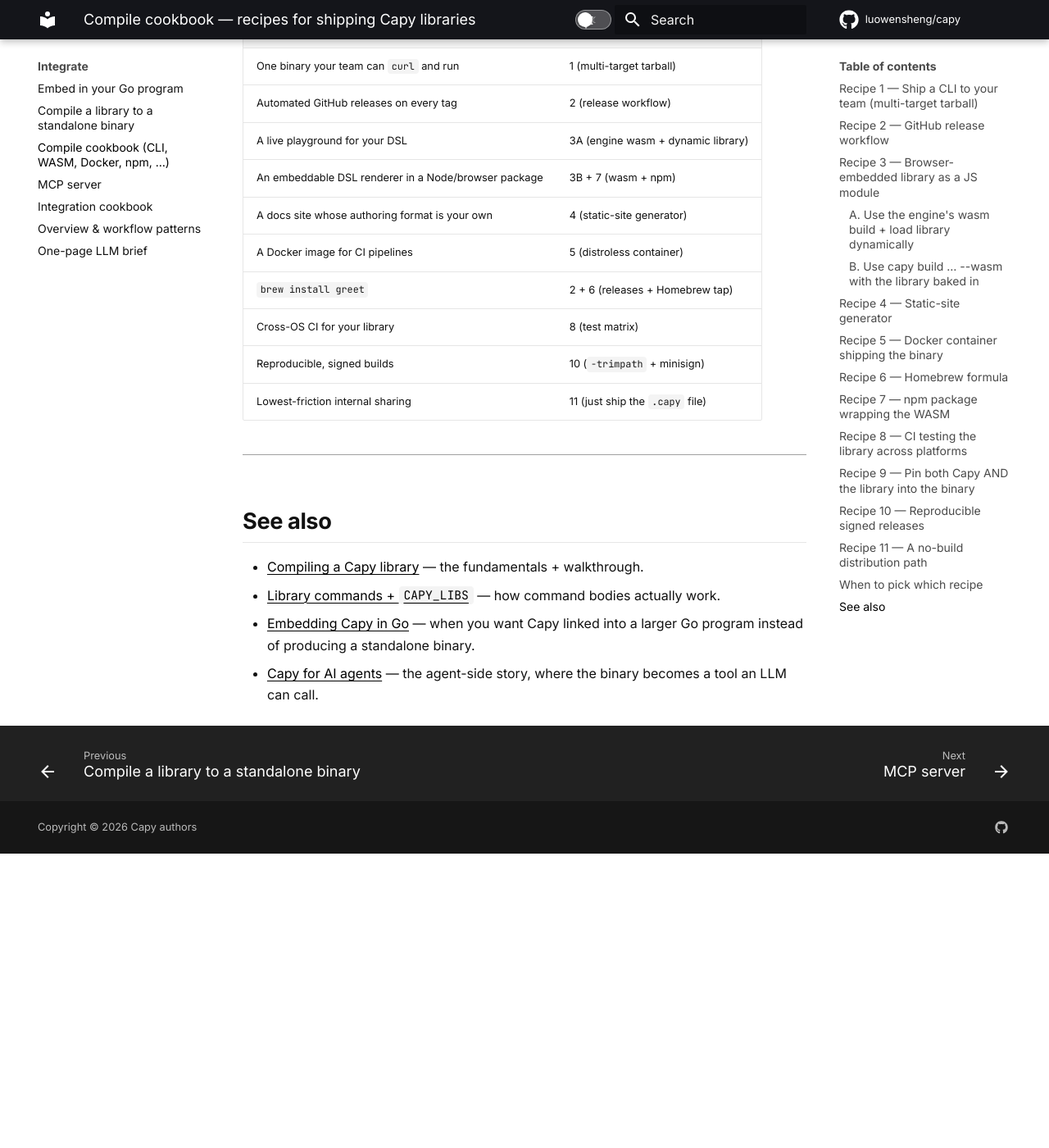
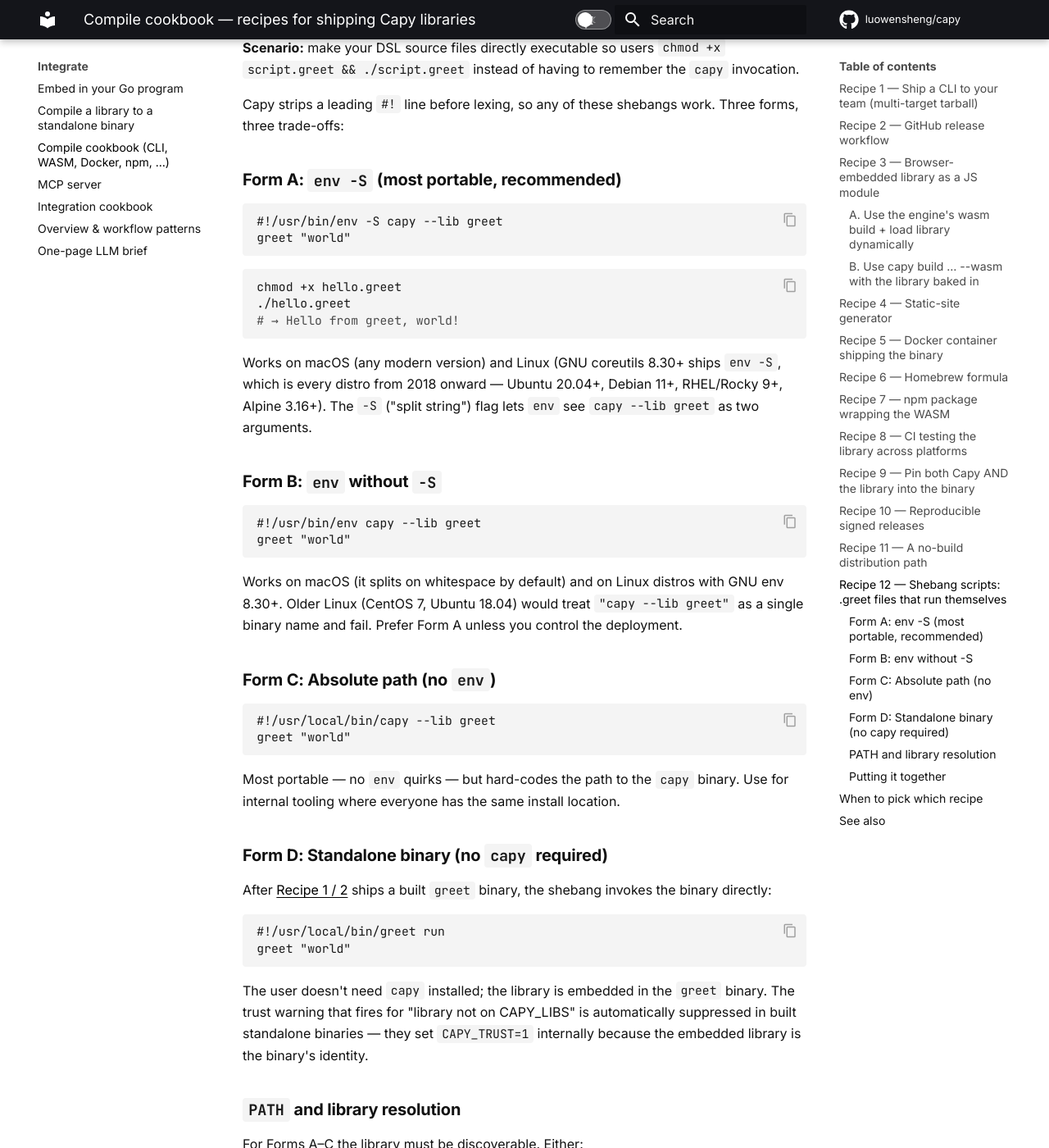
Before and after one commit to luowensheng/capy, an MkDocs documentation site: the page built from docs/cookbook-compile.md, in a window 1280 px wide and 1400 px high, scrolled down 11817 px. Shown: the whole window at 82% size. Built offline with MkDocs 1.6.1 and Material for MkDocs 9.7.7, drawn with Linux system fonts in a browser that asks for light colours; comment, search, counter and statistics services are not loaded; before the commit the page ends 12858 px from its top, so only the background shows below that; some of the changed text lies outside the part shown.

Commit message:
feat(cli): shebang scripts that run themselves on Linux/macOS
Capy already strips leading `#!` lines before lexing — the
infrastructure for shebang execution has been in place since v0.19.
This commit documents the four shebang forms with explicit
trade-offs and lands one ergonomic fix.

Verified working on macOS (and by extension Linux with coreutils
8.30+) for all four forms:

  #!/usr/bin/env -S capy --lib greet      (Form A — recommended)
  #!/usr/bin/env capy --lib greet         (Form B — no -S)
  #!/usr/local/bin/capy --lib greet       (Form C — absolute path)
  #!/usr/local/bin/greet run              (Form D — built binary)

Form A uses `env -S` (GNU coreutils 8.30+, shipped in every
distro from 2018 onward), letting `env` split `capy --lib greet`
into separate args. Form D — a binary produced by `capy build` —
needs no `env` at all because the library is embedded.

Trust-warning fix for Form D:
  Built standalone binaries were emitting the "library not on
  CAPY_LIBS" warning every invocation, because they write the
  embedded library to a temp file and pass that path to
  orchestrator.RunCommand. The warning is wrong for this case —
  the library is part of the binary's identity; the user trusted
  it by running the binary. The generated `main.go` now sets
  CAPY_TRUST=1 before invoking RunCommand, which the existing
  shouldWarnUntrusted check already honors.

Documentation:
  • New Recipe 12 in cookbook-compile.md with all four shebang
    forms, PATH/library-resolution caveats, and a complete
    install-once-system-wide walk-through.
  • Bonus section in whats-new.md highlighting the shebang
    capability with a link to the cookbook recipe.
  • Decision table updated with the new row.

New regression sample `samples/shebang-greet/` proves the leading
`#!` line is stripped correctly — the script's first line is a
shebang and the remaining `greet "…"` calls render identically to
a no-shebang version.

mkdocs build --strict clean; all goldens pass.

Co-Authored-By: Claude Opus 4.7 (1M context) <noreply@anthropic.com>

````diff
--- a/docs/cookbook-compile.md
+++ b/docs/cookbook-compile.md
@@ -558,6 +558,110 @@ every user needs `capy` installed — which is itself a single
 
 ---
 
+## Recipe 12 — Shebang scripts: `.greet` files that run themselves
+
+**Scenario:** make your DSL source files directly executable so
+users `chmod +x script.greet && ./script.greet` instead of having
+to remember the `capy` invocation.
+
+Capy strips a leading `#!` line before lexing, so any of these
+shebangs work. Three forms, three trade-offs:
+
+### Form A: `env -S` (most portable, recommended)
+
+```
+#!/usr/bin/env -S capy --lib greet
+greet "world"
+```
+
+```sh
+chmod +x hello.greet
+./hello.greet
+# → Hello from greet, world!
+```
+
+Works on macOS (any modern version) and Linux (GNU coreutils 8.30+
+ships `env -S`, which is every distro from 2018 onward — Ubuntu
+20.04+, Debian 11+, RHEL/Rocky 9+, Alpine 3.16+). The `-S` ("split
+string") flag lets `env` see `capy --lib greet` as two arguments.
+
+### Form B: `env` without `-S`
+
+```
+#!/usr/bin/env capy --lib greet
+greet "world"
+```
+
+Works on macOS (it splits on whitespace by default) and on Linux
+distros with GNU env 8.30+. Older Linux (CentOS 7, Ubuntu 18.04)
+would treat `"capy --lib greet"` as a single binary name and fail.
+Prefer Form A unless you control the deployment.
+
+### Form C: Absolute path (no `env`)
+
+```
+#!/usr/local/bin/capy --lib greet
+greet "world"
+```
+
+Most portable — no `env` quirks — but hard-codes the path to the
+`capy` binary. Use for internal tooling where everyone has the
+same install location.
+
+### Form D: Standalone binary (no `capy` required)
+
+After [Recipe 1 / 2](#recipe-1-ship-a-cli-to-your-team-multi-target-tarball)
+ships a built `greet` binary, the shebang invokes the binary
+directly:
+
+```
+#!/usr/local/bin/greet run
+greet "world"
+```
+
+The user doesn't need `capy` installed; the library is embedded in
+the `greet` binary. The trust warning that fires for "library not
+on CAPY_LIBS" is automatically suppressed in built standalone
+binaries — they set `CAPY_TRUST=1` internally because the embedded
+library is the binary's identity.
+
+### `PATH` and library resolution
+
+For Forms A–C the library must be discoverable. Either:
+
+- Drop it on `CAPY_LIBS` (`~/.capy/libs/greet.capy`), or
+- Run the script from a directory that contains `greet.capy` (CWD
+  is part of the default search path), or
+- Use the `--lib /absolute/path/to/lib.capy` form to pin a
+  specific file.
+
+For Form D the binary IS the library — no resolution needed.
+
+### Putting it together
+
+```sh
+# Install once, system-wide.
+sudo cp capy /usr/local/bin/capy
+sudo mkdir -p /usr/local/share/capy/libs
+sudo cp greet.capy /usr/local/share/capy/libs/
+export CAPY_LIBS=/usr/local/share/capy/libs
+
+# Now any user can write:
+cat > /tmp/hello.greet <<'EOF'
+#!/usr/bin/env -S capy --lib greet
+greet "world"
+EOF
+chmod +x /tmp/hello.greet
+/tmp/hello.greet
+# → Hello from greet, world!
+```
+
+The file is now indistinguishable from a Python / Ruby / Lua
+script as far as the OS is concerned — execute permission flag +
+shebang, the kernel does the rest.
+
+---
+
 ## When to pick which recipe
 
 | You want… | Recipe |
@@ -572,6 +676,7 @@ every user needs `capy` installed — which is itself a single
 | Cross-OS CI for your library | 8 (test matrix) |
 | Reproducible, signed builds | 10 (`-trimpath` + minisign) |
 | Lowest-friction internal sharing | 11 (just ship the `.capy` file) |
+| Source files that run themselves (`./script.greet`) | 12 (shebang scripts) |
 
 ---
 
````
Also changed, not shown: docs/whats-new.md (+29 -0 lines), 4 other files.
